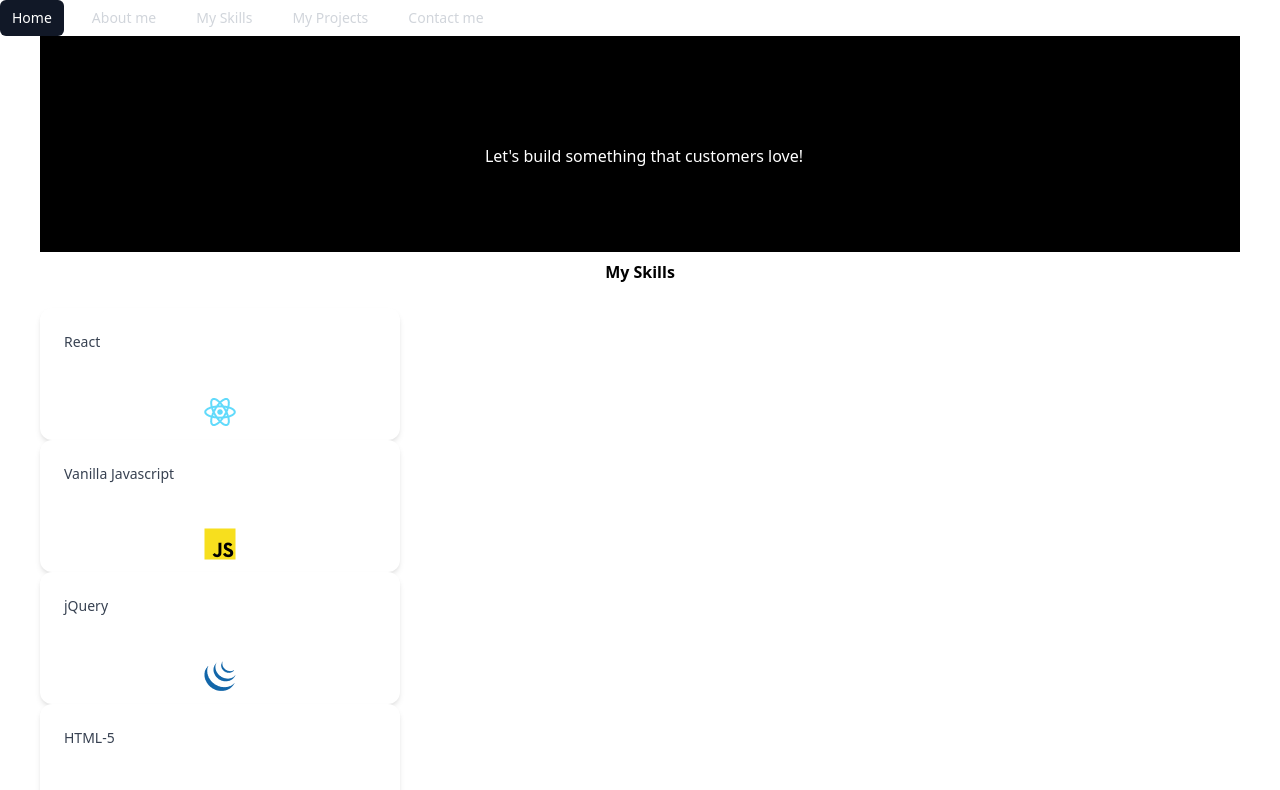
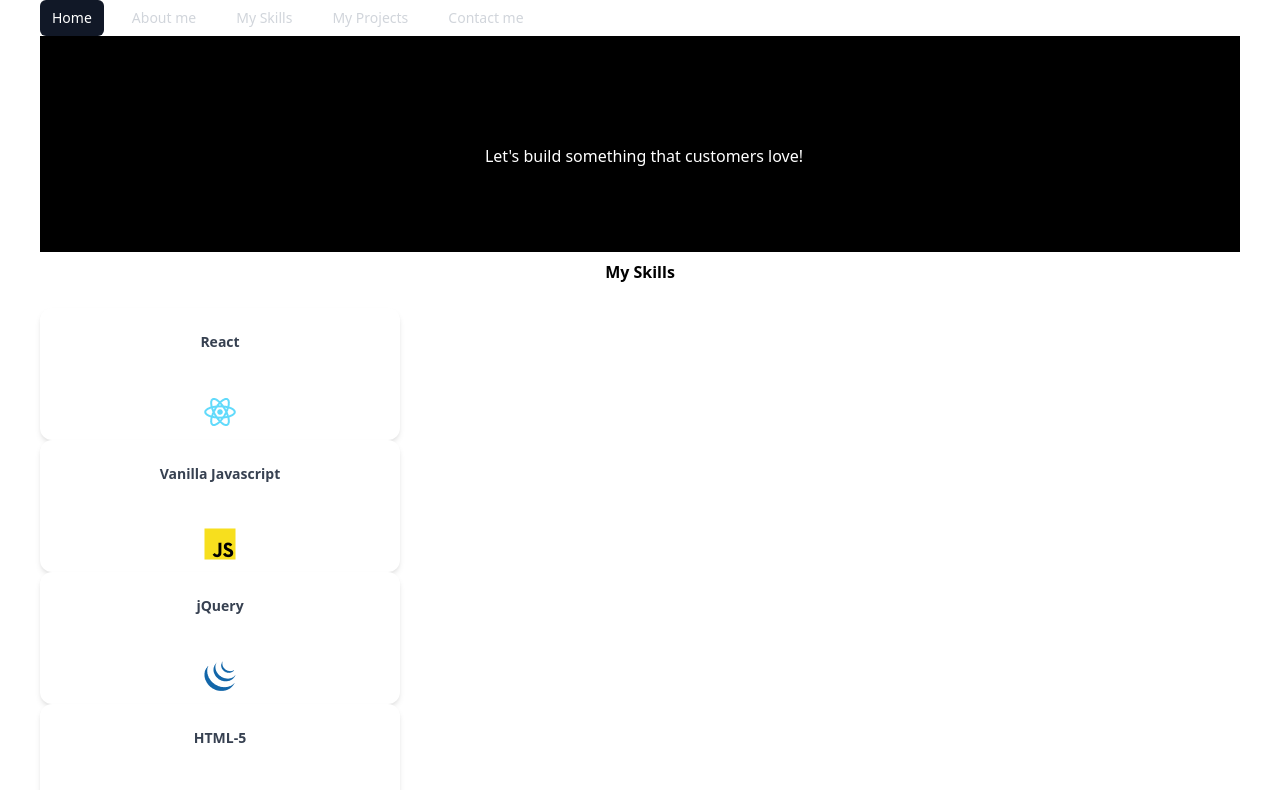
Before and after one commit to sumzulfikar/Sumaiya-FrontEnd-Portfolio, a React (Vite) app: page /myskills in a window 1280 px wide. Shown: the top 790 px of the page. Built offline with nearby package versions, Linux system fonts and the light colour scheme.

Commit message:
new project added animation and spacing

```diff
--- a/src/components/Navbar.jsx
+++ b/src/components/Navbar.jsx
@@ -1,18 +1,18 @@
 import React from "react";
-import {Link} from "react-router-dom";
+import { Link } from "react-router-dom";
 
-const Navbar=()=>{
+const Navbar = () => {
 
 
     return (
 
         <div>
-    <div className="flex space-x-4">
+            <div className="flex space-x-4 mx-1 md:mx-10 p-2">
 
                 <Link to="/" className="bg-gray-900 text-white rounded-md px-3 py-2 text-sm font-medium" aria-current="page" >Home</Link>
                 <Link to="/aboutme" className="text-gray-300 hover:bg-gray-700 hover:text-white rounded-md px-3 py-2 text-sm font-medium">About me</Link>
-        <Link to="/myskills"className="text-gray-300 hover:bg-gray-700 hover:text-white rounded-md px-3 py-2 text-sm font-medium">My Skills</Link>
-        <Link to="/myprojects"className="text-gray-300 hover:bg-gray-700 hover:text-white rounded-md px-3 py-2 text-sm font-medium">My Projects</Link>
+                <Link to="/myskills" className="text-gray-300 hover:bg-gray-700 hover:text-white rounded-md px-3 py-2 text-sm font-medium">My Skills</Link>
+                <Link to="/myprojects" className="text-gray-300 hover:bg-gray-700 hover:text-white rounded-md px-3 py-2 text-sm font-medium">My Projects</Link>
                 <Link to="/contactme" className="text-gray-300 hover:bg-gray-700 hover:text-white rounded-md px-3 py-2 text-sm font-medium" >Contact me</Link>
 
 
--- a/src/components/projects/Projects.jsx
+++ b/src/components/projects/Projects.jsx
@@ -3,10 +3,10 @@ import projectData from "../projects/projects.json"
 
 const Projects = () => {
     return (
-        <section className="component bg-white mx-1 md:mx-10 ">
+        <section className="component  bg-white mx-1 md:mx-10 ">
             <h2 className="text-center text-3xl   font-bold py-2">My Portfolio</h2>
 
-            <div className="flex flex-row flex-wrap justify-center py-2 px-2 gap-4">
+            <div className="flex flex-row flex-wrap justify-center py-2 px-2 gap-4 bg-gray-50">
                 {projectData.myprojects.map((project) => (
                     <div key={project.id} className="max-w-sm rounded overflow-hidden shadow-lg py-2 px-2">
                         <img className="w-full" src={project.src} alt={project.title} id="proj-img" />
--- a/src/components/skills/TechCard.jsx
+++ b/src/components/skills/TechCard.jsx
@@ -8,16 +8,16 @@ const TechCard = (props) => {
         < >
 
             <div className=" w-full p-2">
-                <div key={id} className="relative group flex flex-col rounded-xl bg-white bg-clip-border text-gray-700 shadow-md w-full">
+                <div key={id} className="relative group flex flex-col rounded-xl  bg-white bg-clip-border text-gray-700 shadow-md w-full">
                     <a href="#" className="block" >
                         <div className="p-6  z-5 ">
-                            <p className="mb-2   text-left text-sm">
+                            <p className="mb-2   text-center text-sm font-semibold">
                                 {alt}
                             </p>
                         </div>
                         <div className="block">
                             <div className=" justify-end">
-                                <img src={src} className="m-auto object-scale-down h-16 w-16" alt={alt} title={alt} loading="lazy" />
+                                <img src={src} className="m-auto object-scale-down h-16 w-16 hover:animate-bounce" alt={alt} title={alt} loading="lazy" />
                             </div>
                         </div>
 
```
Lines whose indentation alone changed are shown as unchanged.
